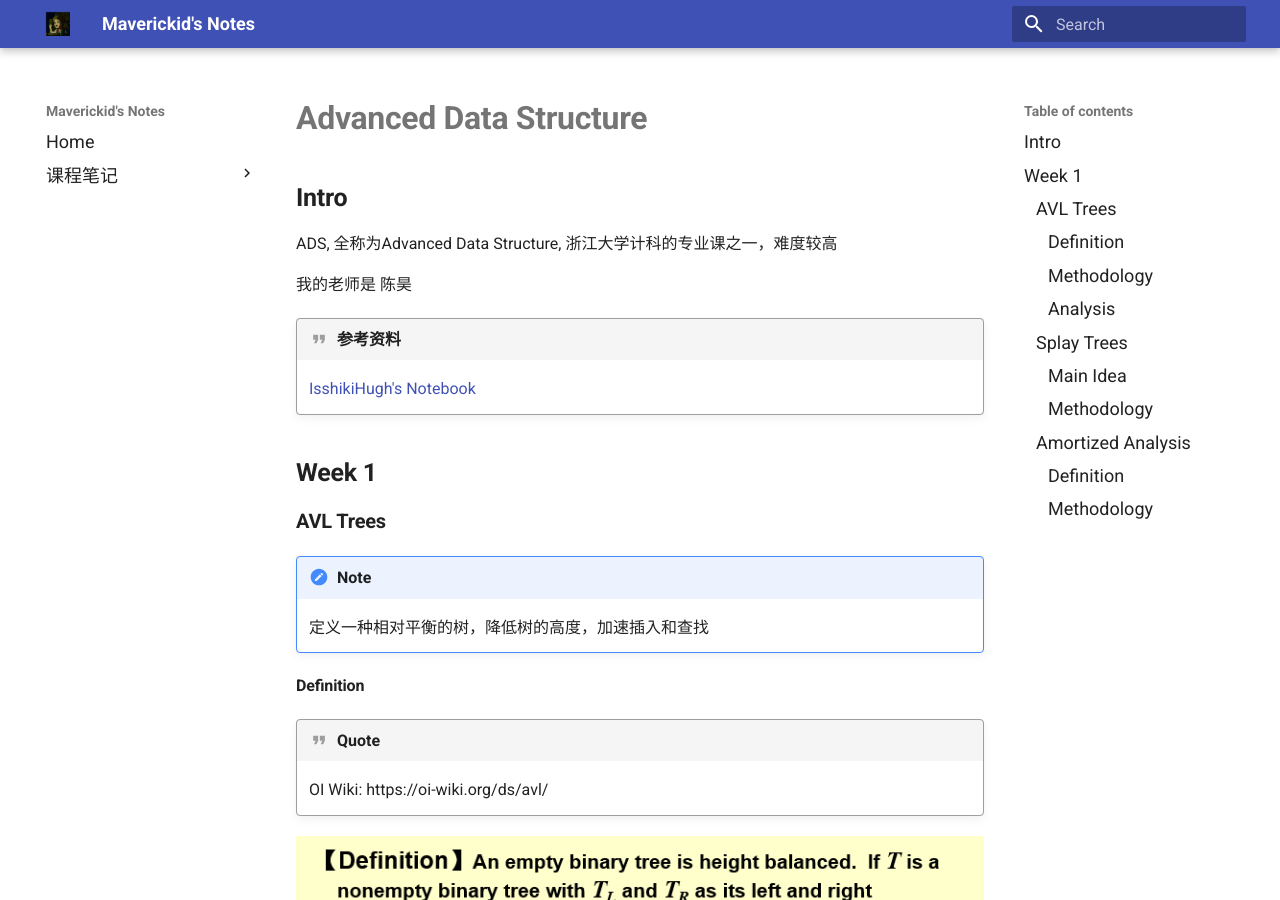
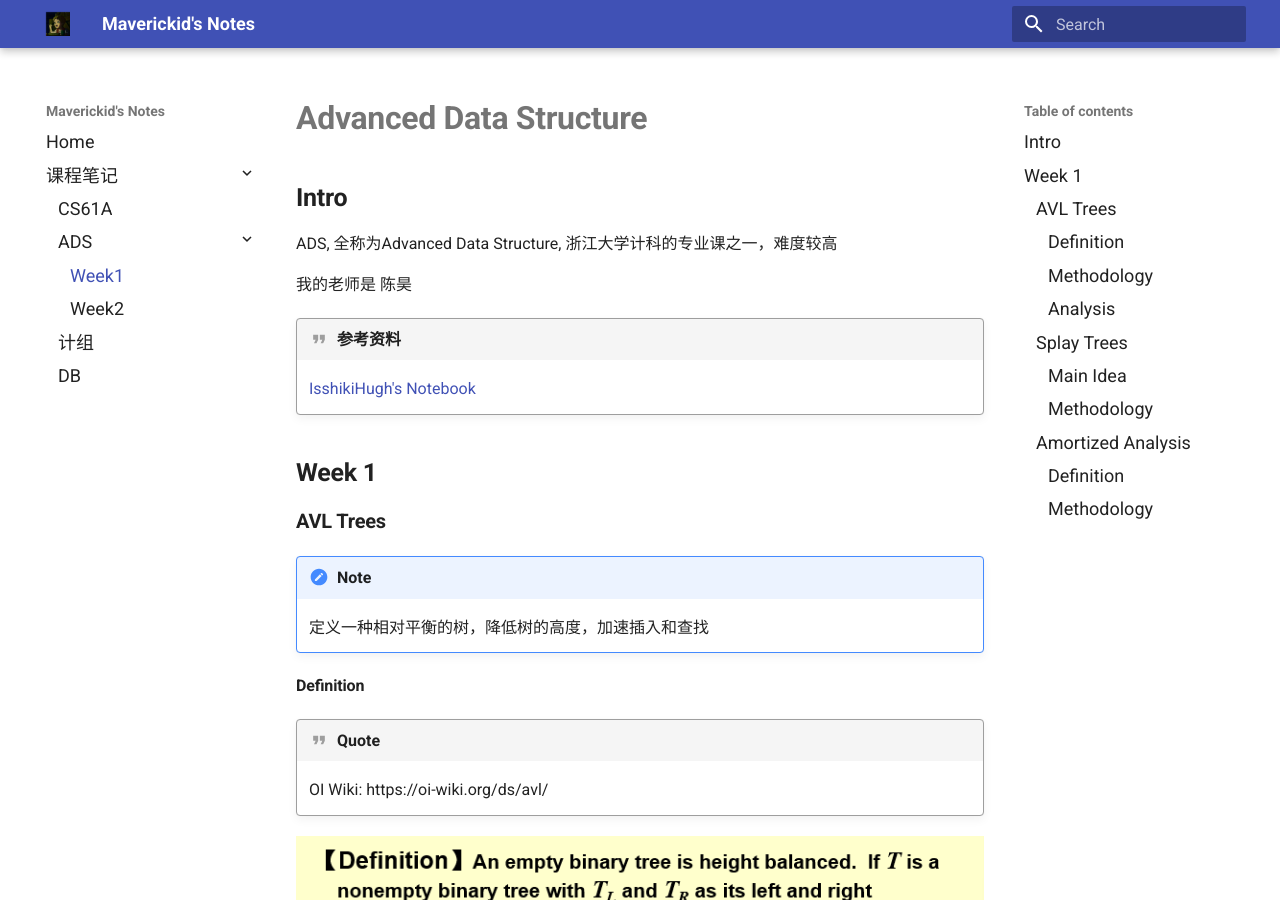
Before and after one commit to aMaverickid/MyCs61a, an MkDocs documentation site: the page built from docs/Courses/ADS/week1.md, in a window 1280 px wide and 900 px high. Built offline with MkDocs 1.6.1 and Material for MkDocs 9.7.7, drawn with Linux system fonts in a browser that asks for light colours; some web fonts are replaced.

Commit message:
update ADS

```diff
--- a/mkdocs.yml
+++ b/mkdocs.yml
@@ -8,8 +8,8 @@ nav:
   - "课程笔记":
     - CS61A: Courses/CS61A/index.md
     - ADS:
-      - "Week1": Courses/CS61A/week1.md
-      - "Week2": Courses/CS61A/week2.md
+      - "Week1": Courses/ADS/week1.md
+      - "Week2": Courses/ADS/week2.md
     - 计组: Courses/Computer_Organization/index.md
     - DB: Courses/DataBaseSystem/index.md
 markdown_extensions:
```
